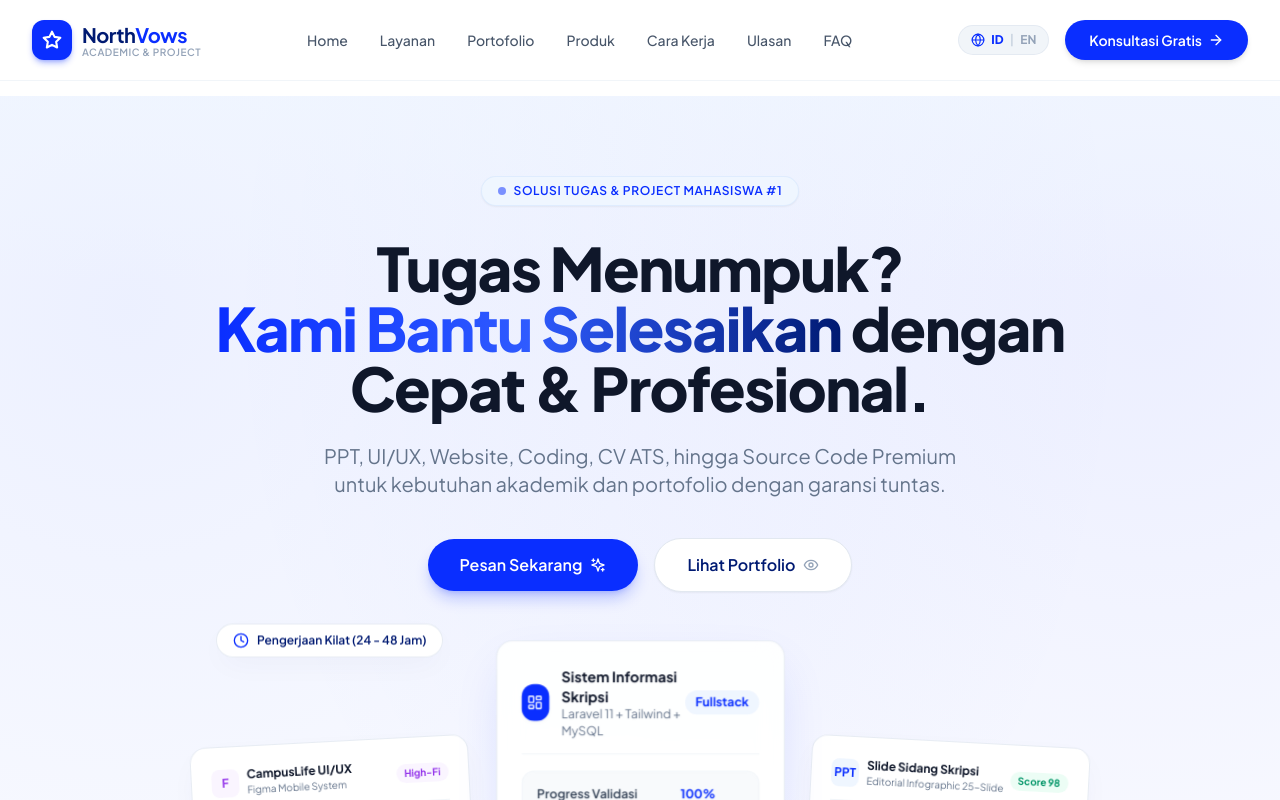
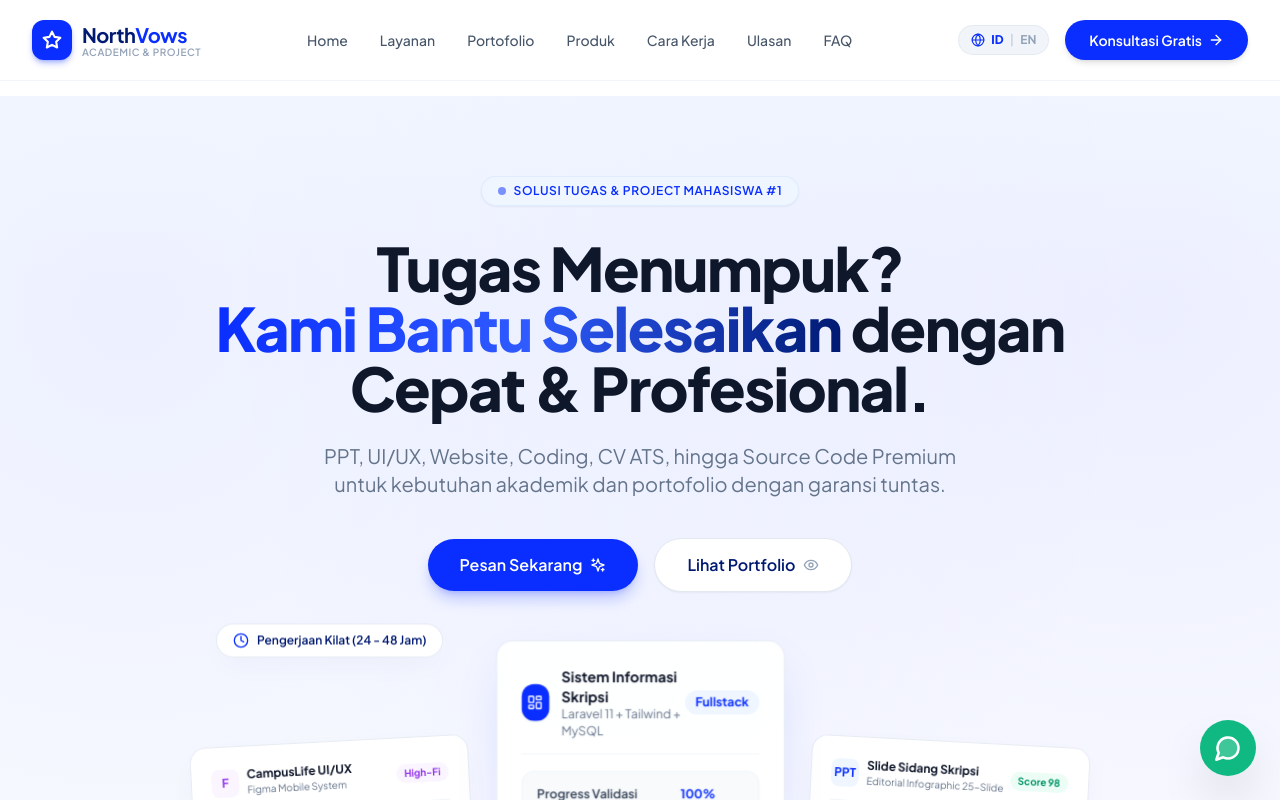
Before and after one commit to wahyualfrq/northvows-FE, a React (Vite) app: page / in a window 1280 px wide. Shown: the top 800 px of the page. Built offline with nearby package versions, Linux system fonts and the light colour scheme.

Commit message:
feat: add floating WhatsApp CTA button and footer back-to-top button

```diff
--- /dev/null
+++ b/src/components/FloatingWhatsapp.jsx
@@ -0,0 +1,31 @@
+import React from 'react';
+import { MessageCircle } from 'lucide-react';
+import { useLanguage } from '../context/LanguageContext';
+
+export default function FloatingWhatsapp() {
+  const { language } = useLanguage();
+
+  const tooltipText = language === 'id' ? 'Chat Admin WA' : 'Chat WA Admin';
+  const waUrl = "https://wa.me/6282381409388?text=Halo%20NorthVows,%20saya%20mau%20konsultasi%20tugas";
+
+  return (
+    <div className="fixed bottom-6 right-6 z-40 flex items-center gap-2 group">
+      {/* Tooltip Label */}
+      <span className="hidden sm:inline-block bg-slate-900 text-white text-xs font-semibold px-3 py-1.5 rounded-xl shadow-lg opacity-0 group-hover:opacity-100 transition-opacity duration-300 pointer-events-none">
+        {tooltipText}
+      </span>
+
+      {/* Floating WA Button */}
+      <a
+        href={waUrl}
+        target="_blank"
+        rel="noopener noreferrer"
+        aria-label="Contact WhatsApp"
+        className="relative w-14 h-14 rounded-full bg-emerald-500 hover:bg-emerald-600 text-white flex items-center justify-center shadow-2xl hover:scale-110 transition-all duration-300"
+      >
+        <span className="absolute -inset-1 rounded-full bg-emerald-400 opacity-40 animate-ping pointer-events-none"></span>
+        <MessageCircle className="w-7 h-7 relative z-10 fill-white/20 stroke-[2.2]" />
+      </a>
+    </div>
+  );
+}
--- a/src/components/Footer.jsx
+++ b/src/components/Footer.jsx
@@ -1,11 +1,18 @@
 import React from 'react';
-import { Star, Instagram, Music2, Twitter } from 'lucide-react';
+import { Star, Instagram, Music2, Twitter, ArrowUp } from 'lucide-react';
 import { useLanguage } from '../context/LanguageContext';
 import { translations } from '../data/translations';
 
 export default function Footer() {
   const { language } = useLanguage();
   const t = translations[language].footer;
+
+  const scrollToTop = () => {
+    window.scrollTo({
+      top: 0,
+      behavior: 'smooth'
+    });
+  };
 
   return (
     <footer className="bg-[#00124D] text-slate-400 py-16 border-t border-white/5">
@@ -82,7 +89,17 @@ export default function Footer() {
 
         <div className="pt-8 flex flex-col sm:flex-row items-center justify-between text-[11px] text-slate-400 gap-4">
           <p>{t.copyright}</p>
-          <p className="flex items-center gap-1">{t.designedFor}</p>
+          <div className="flex items-center gap-4">
+            <p className="flex items-center gap-1">{t.designedFor}</p>
+            <button
+              onClick={scrollToTop}
+              className="inline-flex items-center gap-1.5 px-3.5 py-1.5 rounded-full bg-white/10 hover:bg-primary text-white text-xs font-semibold transition-all border border-white/10 group shadow-sm"
+              title="Scroll to Top"
+            >
+              <span>{language === 'id' ? 'Ke Atas' : 'Back to Top'}</span>
+              <ArrowUp className="w-3.5 h-3.5 group-hover:-translate-y-0.5 transition-transform" />
+            </button>
+          </div>
         </div>
 
       </div>
--- a/src/pages/Home.jsx
+++ b/src/pages/Home.jsx
@@ -3,6 +3,7 @@ import Navbar from '../components/Navbar';
 import Footer from '../components/Footer';
 import PortfolioModal from '../components/PortfolioModal';
 import Toast from '../components/Toast';
+import FloatingWhatsapp from '../components/FloatingWhatsapp';
 
 import HeroSection from '../sections/HeroSection';
 import TrustMetricsSection from '../sections/TrustMetricsSection';
@@ -73,6 +74,8 @@ export default function Home() {
       </main>
       <Footer />
 
+      <FloatingWhatsapp />
+
       <PortfolioModal
         isOpen={modalState.isOpen}
         modalData={modalState.data}
```
